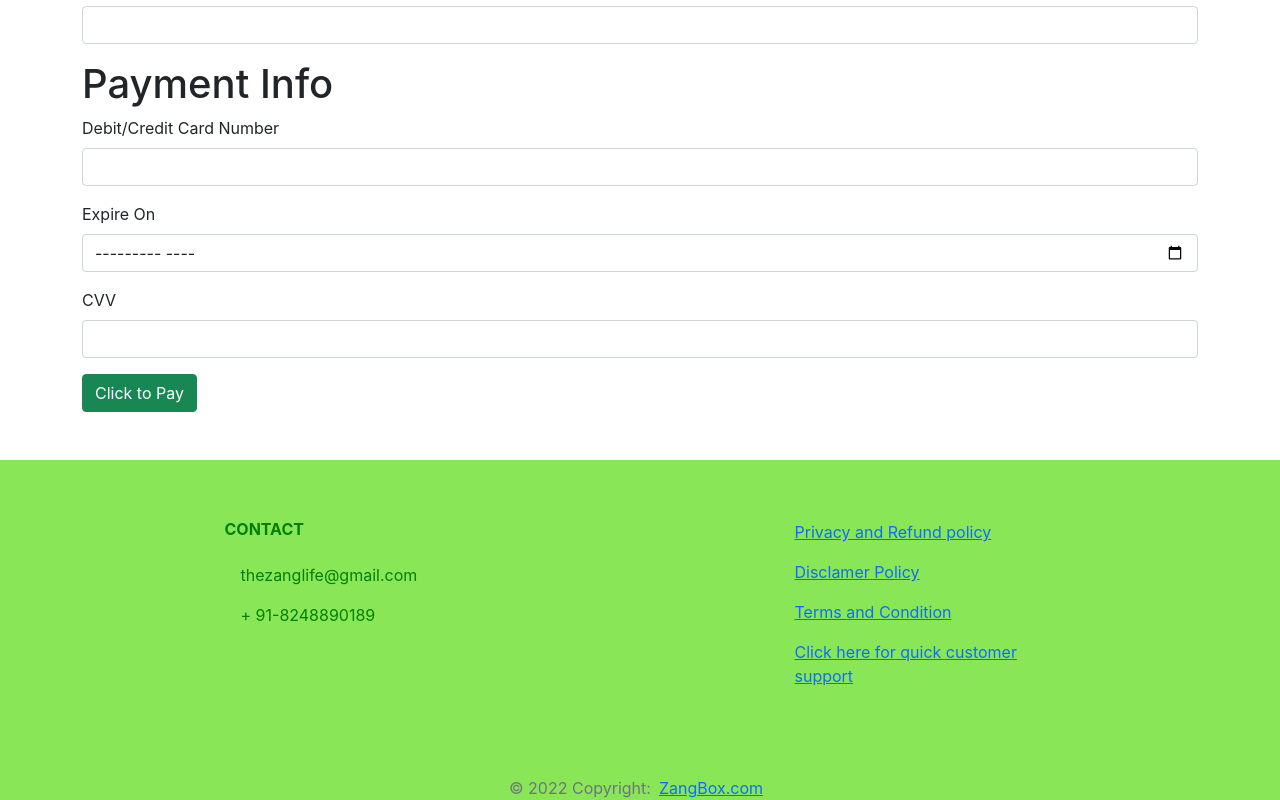
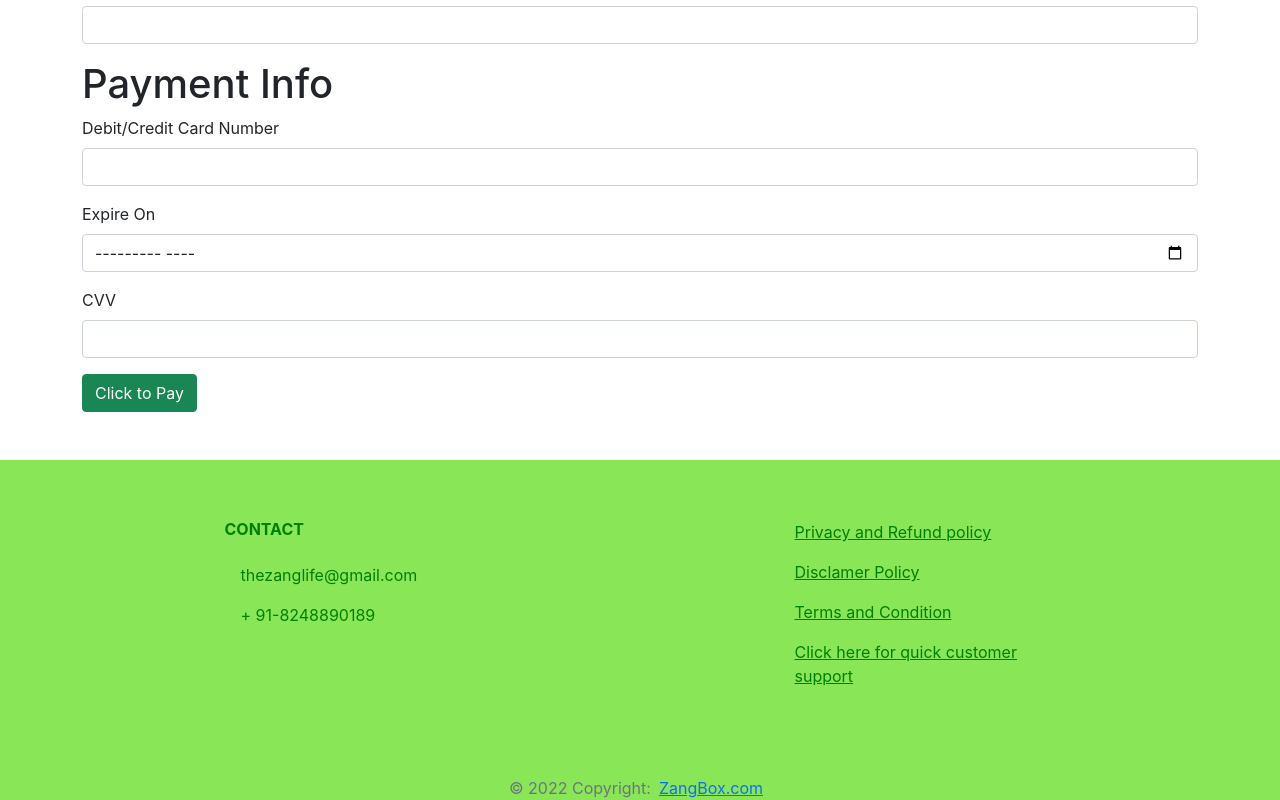
Before and after one commit to Nightbloom/backupWebsite-2, a React (Create React App) app in the folder admin/: page /checkout/1 in a window 1280 px wide. Shown: the part 656-1456 px from the top of the page. Built offline with nearby package versions, Linux system fonts and the light colour scheme; some icons are missing.

Commit message:
footer updated

```diff
--- a/admin/src/components/Footer.jsx
+++ b/admin/src/components/Footer.jsx
@@ -21,10 +21,10 @@ const Footer = () => {
 
                 <div className="col-md-3 mx-auto mb-4" style={{paddingTop: "60px",  color:"green"}}>
 
-                <p><Link to="/!">Privacy and Refund policy</Link></p>
-                <p><Link to="/!">Disclamer Policy</Link></p>
-                <p><Link to="/!">Terms and Condition</Link></p>
-                <p><Link to="/!">Click here for quick customer support</Link></p>
+                <p><Link to="/!" style={{color:"green"}}>Privacy and Refund policy</Link></p>
+                <p><Link to="/!" style={{color:"green"}}>Disclamer Policy</Link></p>
+                <p><Link to="/!" style={{color:"green"}}>Terms and Condition</Link></p>
+                <p><Link to="/!" style={{color:"green"}}>Click here for quick customer support</Link></p>
                 </div>
 
             </div>
```
